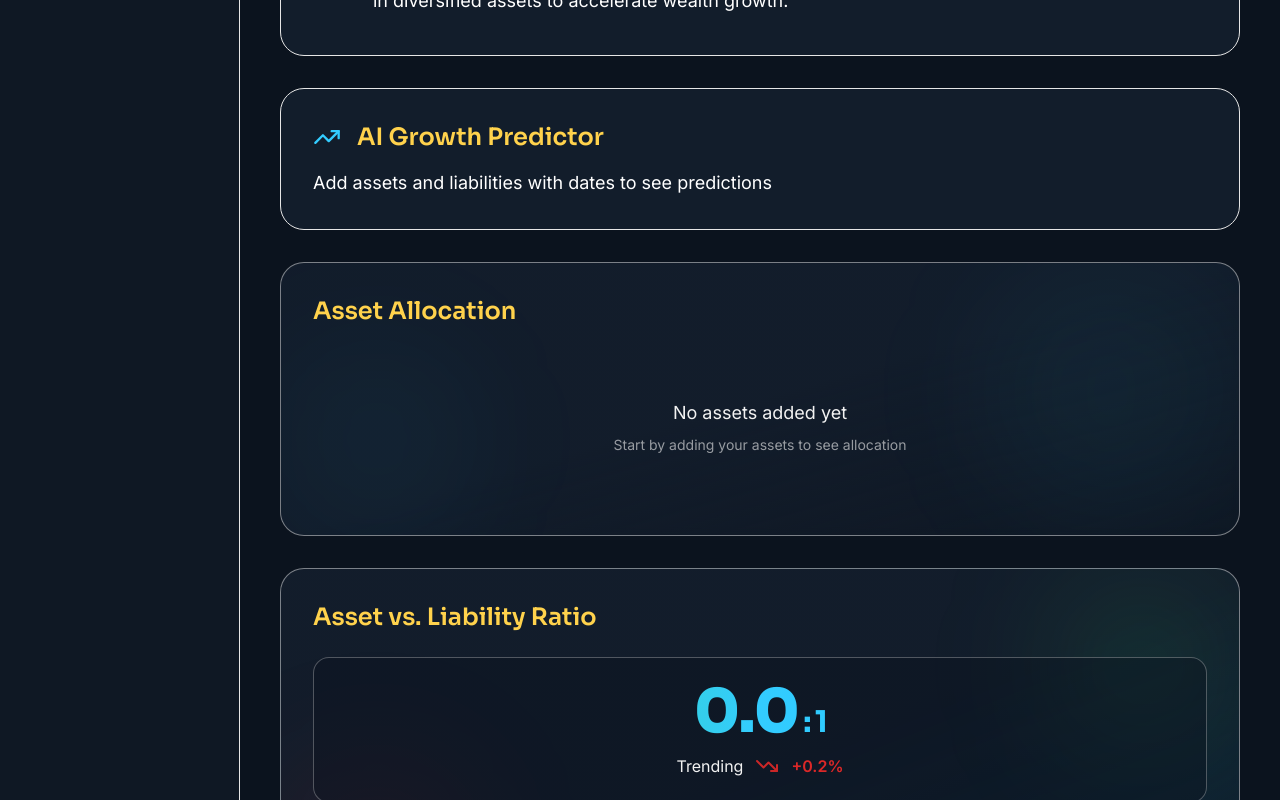
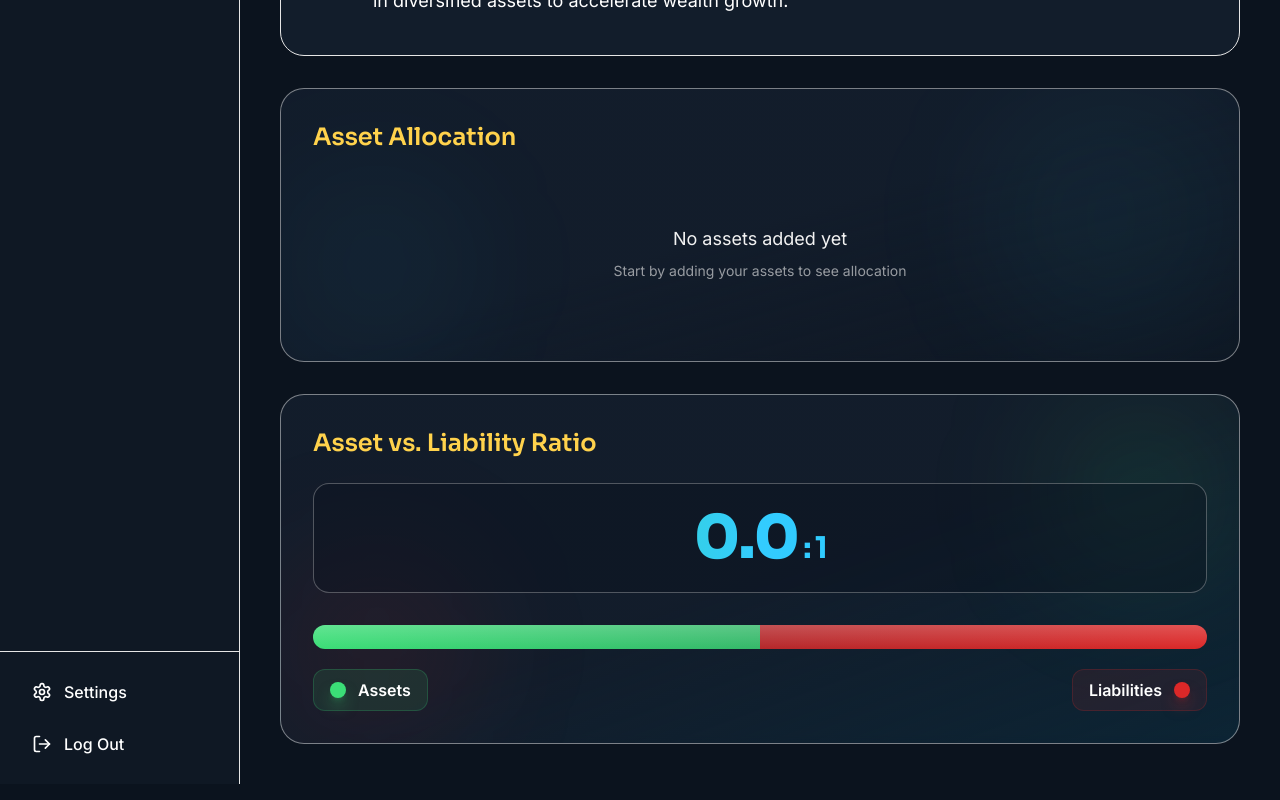
Before and after one commit to CreativeMitra/azure-finance-ai-51754, a React (Vite) app: page /net-worth in a window 1280 px wide. Shown: the part 840-1640 px from the top of the page. Built offline with nearby package versions, Linux system fonts and the light colour scheme; the HTML template or start-up script is replaced by a standard one.

Commit message:
Remove AI growth predictor and trending text
Remove the AI Growth Predictor component from the NetWorth page and the "Trending" text and associated icons from the Asset Liability Ratio component.

```diff
--- a/src/components/net-worth/AssetLiabilityRatio.tsx
+++ b/src/components/net-worth/AssetLiabilityRatio.tsx
@@ -21,20 +21,9 @@ const AssetLiabilityRatio = ({ totalAssets, totalLiabilities }: AssetLiabilityRa
 
       {/* Ratio Display */}
       <div className="text-center mb-6 lg:mb-8 p-6 rounded-2xl bg-background/40 border border-border/30">
-        <p className="text-4xl lg:text-5xl xl:text-6xl font-display font-extrabold bg-gradient-to-r from-success via-primary to-accent bg-clip-text text-transparent mb-3 tracking-tight">
+        <p className="text-4xl lg:text-5xl xl:text-6xl font-display font-extrabold bg-gradient-to-r from-success via-primary to-accent bg-clip-text text-transparent tracking-tight">
           {ratio.toFixed(1)}<span className="text-xl lg:text-2xl xl:text-3xl font-bold"> : 1</span>
         </p>
-        <div className="flex items-center justify-center gap-3 text-sm lg:text-base">
-          <span className="text-muted-foreground">
-            Trending
-          </span>
-          {trend === 'positive' ? (
-            <TrendingUp className="w-5 h-5 lg:w-6 lg:h-6 text-success animate-pulse" />
-          ) : (
-            <TrendingDown className="w-5 h-5 lg:w-6 lg:h-6 text-destructive animate-pulse" />
-          )}
-          <span className={`font-semibold ${trend === 'positive' ? 'text-success' : 'text-destructive'}`}>+0.2%</span>
-        </div>
       </div>
 
       {/* Visual Bar with glow effect */}
--- a/src/pages/NetWorth.tsx
+++ b/src/pages/NetWorth.tsx
@@ -4,7 +4,6 @@ import { formatCurrency } from '@/lib/formatters';
 import { Pencil, Sparkles, Info } from 'lucide-react';
 import { Button } from '@/components/ui/button';
 import { useNavigate } from 'react-router-dom';
-import NetWorthGrowthPredictor from '@/components/net-worth/NetWorthGrowthPredictor';
 import AssetLiabilityRatio from '@/components/net-worth/AssetLiabilityRatio';
 import AssetAllocation from '@/components/net-worth/AssetAllocation';
 import { Tooltip, TooltipContent, TooltipProvider, TooltipTrigger } from '@/components/ui/tooltip';
@@ -111,12 +110,6 @@ const NetWorth = () => {
           </div>
         </div>
 
-        {/* Growth Predictor - Full Width */}
-        <NetWorthGrowthPredictor
-          currentNetWorth={netWorth}
-          trendData={assetsLiabilities}
-        />
-
         {/* Asset Allocation - Full Width */}
         <AssetAllocation assets={assets} />
 
```
